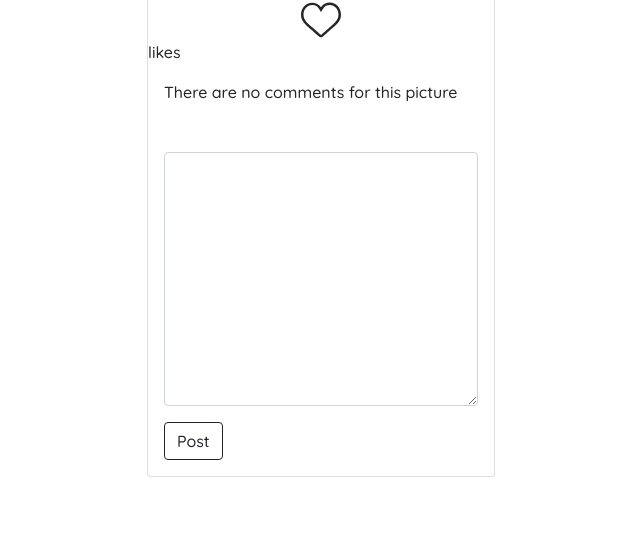
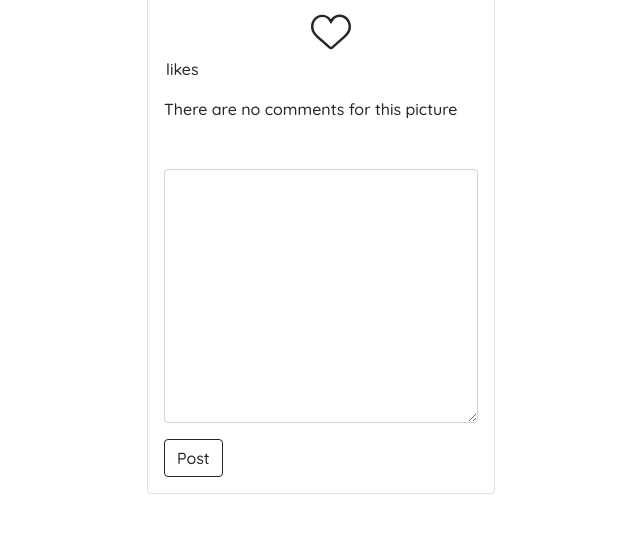
Before and after one commit to Azzarox/Picturedom, a Django app: template Picturedom/templates/photos/comments.html in a window 1280 px wide. Shown: the part 136-669 px from the top of the page, without its empty margins (319-959 px from the left). Run offline with Django 3.2, Linux system fonts and the light colour scheme; the template is opened without the code that fills it: values that come from a table or form of the project are taken from there, others are empty; the visitor is signed in with stand-in values (Sample User, id 1); some libraries are stand-ins or nearby versions.

Commit message:
added styling icon for the like image and likes count

```diff
--- a/Picturedom/static/photos/comments.css
+++ b/Picturedom/static/photos/comments.css
@@ -28,6 +28,18 @@ p.posted-by {
     margin: 15px auto;
     width: 32%;
 }
+
+/* style for heart icon like image and likes */
+div.like-image a {
+    position: relative;
+    left: 3%;
+    font-size: 27px;
+    top:9px;
+}
+div span.show-likes {
+    margin: 14px 18px auto 18px;
+}
+
 
 /* container details */
 html body.vsc-initialized div.container div.container-fluid.col-lg-4.col-md-12.mb-4.mb-lg-0 {
```
